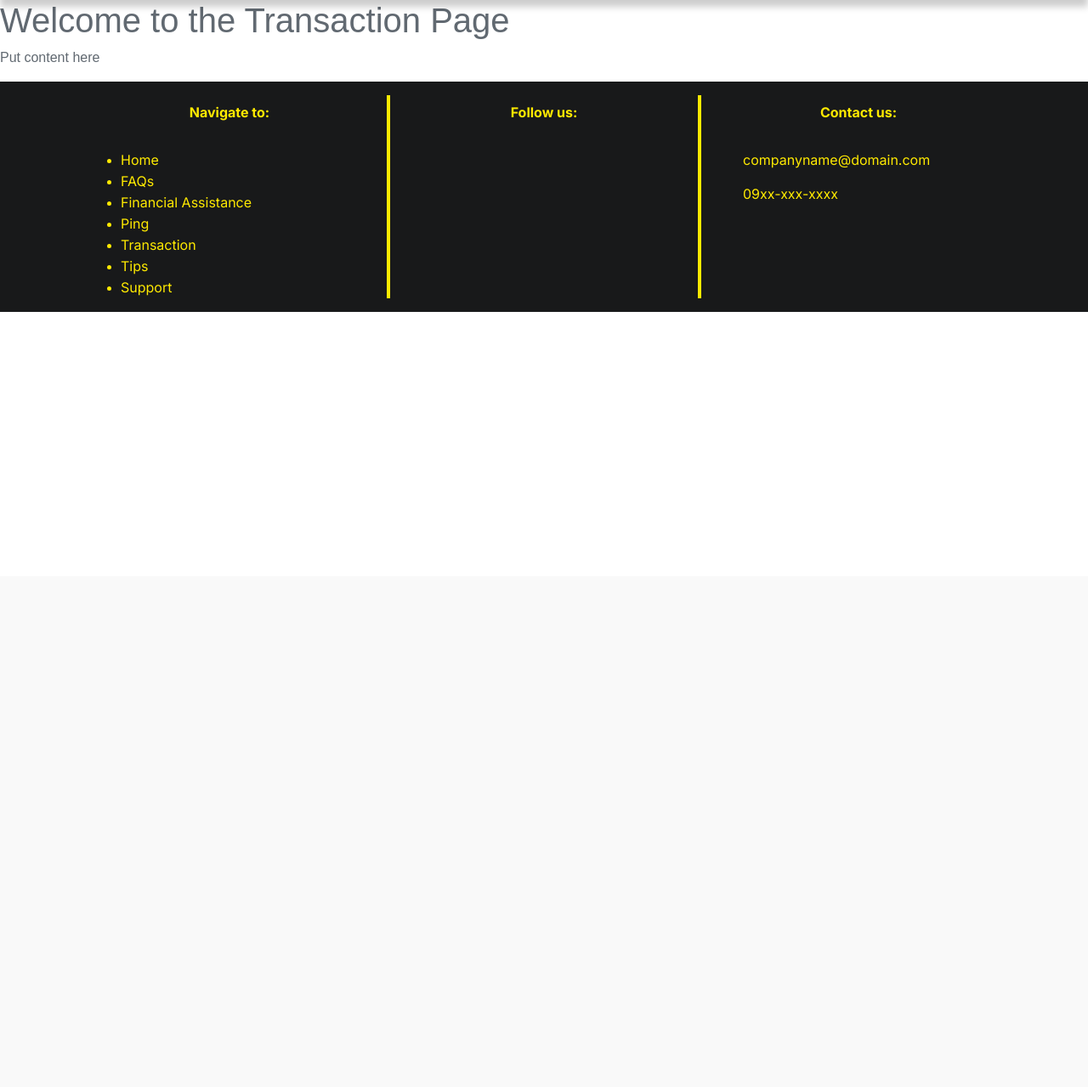
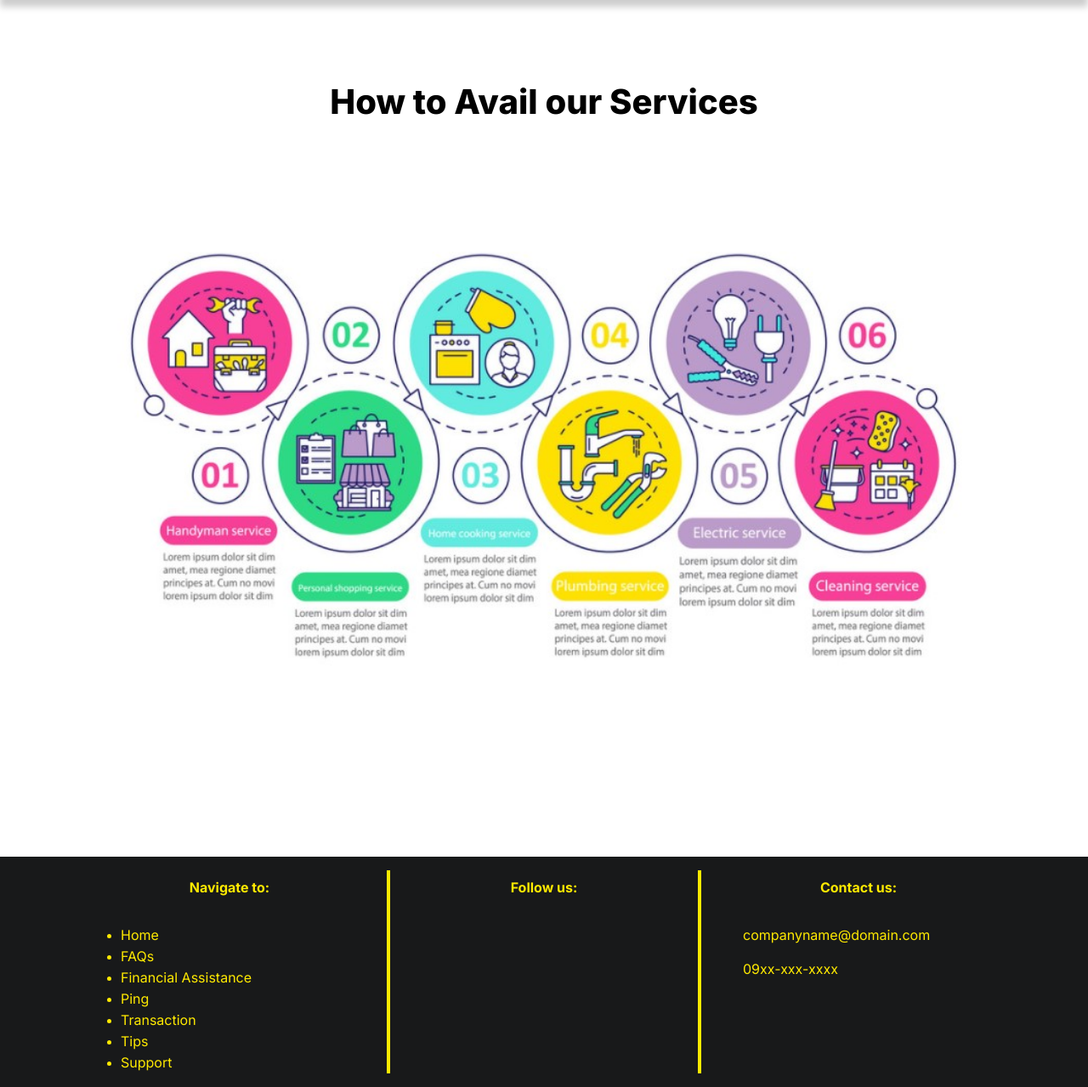
Before and after one commit to Christiann12/Webprog-Repository, a CodeIgniter app: page /Webprog-Repository/main/index/Transaction in a window 1280 px wide. Shown: the part 122-1401 px from the top of the page at 85% size. Before the commit the page ends 489 px from the top, so only its background shows below. Run offline with CodeIgniter, Linux system fonts and the light colour scheme; some libraries are stand-ins or nearby versions.

Commit message:
feat: added avail services section
Added 'How to Avail our Services' section in Transaction Page.

```diff
--- /dev/null
+++ b/application/assets/css/transactionStyle.css
@@ -0,0 +1,33 @@
+.availservices h1 {
+    color: black;
+    text-align: center;
+    font-family: 'Inter';
+    font-weight: 800;
+}
+
+/* 576px and below */
+@media (max-width: 576px) {
+    .availservices h1 {
+        font-size: 25px;
+    }
+}
+
+/* 576px and up */
+@media (min-width: 576px) {
+    .availservices h1 {
+        font-size: 30px;
+    }
+}
+
+
+@media (min-width: 768px) {
+    .availservices h1 {
+        font-size: 36px;
+    }
+}
+
+@media (min-width: 992px) {
+    .availservices h1 {
+        font-size: 40px;
+    }
+  }
--- a/application/views/headerNfooter/header.php
+++ b/application/views/headerNfooter/header.php
@@ -11,6 +11,7 @@
 	<!-- Style CSS -->
 	<link rel="stylesheet" href="<?php echo base_url(); ?>application/assets/css/headerandfooterstyle.css">
 	<link rel="stylesheet" href="<?php echo base_url(); ?>application/assets/css/homepageStyle.css">
+	<link rel="stylesheet" href="<?php echo base_url(); ?>application/assets/css/transactionStyle.css">
 	<!-- Google Fonts -->
 	<link href="https://fonts.googleapis.com/css2?family=Inter:wght@400;600;700;800&family=Roboto&display=swap" rel="stylesheet">
 </head>
--- a/application/views/pages/Transaction.php
+++ b/application/views/pages/Transaction.php
@@ -1,10 +1,16 @@
-<!DOCTYPE html>
-<html>
-	<head>
-		<title>Transaction Page</title>
-	</head>
-	<body>
-		<h1>Welcome to the Transaction Page</h1>
-		<p>Put content here<p>
-	</body>
-</html>
+<?php
+defined('BASEPATH') OR exit('No direct script access allowed');
+?>
+
+<!-- Page content -->
+<div>
+	<!-- Avail Services Section -->
+	<div class="availservices container my-5 py-5">
+		<div class="col-12">
+			<h1 class="mb-3">How to Avail our Services</h1>
+		</div>
+		<div class="infographic col-12">
+			<img src="<?php echo base_url(); ?>application/assets/images/Infographic.jpg" alt="Infographic" class="w-100">
+		</div>
+	</div>
+</div>
```
Also changed, not shown: application/assets/images/Infographic.jpg (added).
